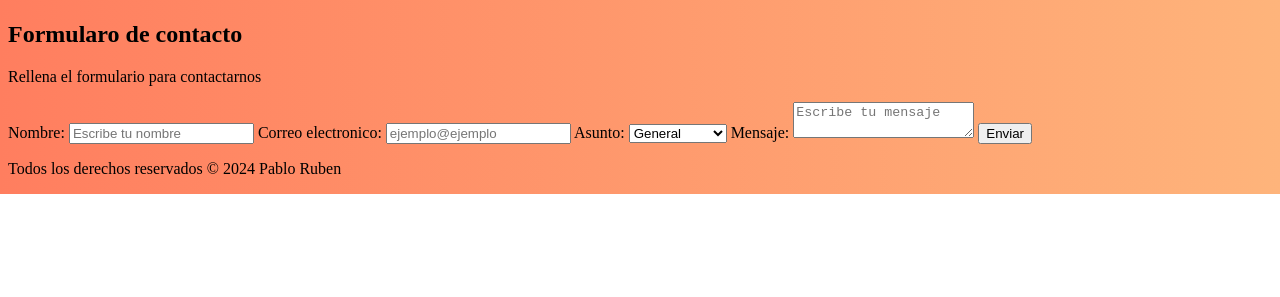
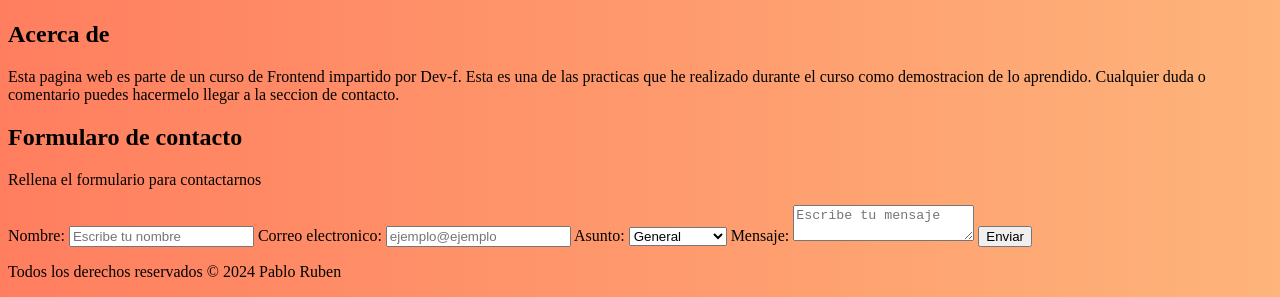
Before and after one commit to pxbloruben/practica-final1, a plain HTML site: page index.html in a window 1280 px wide. Shown: the part 4565-4862 px from the top of the page. Before the commit the page ends 4759 px from the top, so only its background shows below. Drawn offline with Linux system fonts and the light colour scheme.

Commit message:
agrego comentarios importantes dentro del codigo

```diff
--- a/index.html
+++ b/index.html
@@ -2,6 +2,7 @@
 <html lang="en">
 
 <head>
+    <!-- Uso de meta datos dentro de mi pagina web -->
     <meta charset="UTF-8">
     <meta name="viewport" content="width=device-width, initial-scale=1.0">
     <meta name="author" content="Pablo Ruben ">
@@ -13,7 +14,7 @@
     <link rel="icon" href="./assets/alien.png" type="image/x-icon">
 
     <title>Practica 1 de HTML</title>
-
+    <!-- Etiqueta para darle un color de fondo a la pagina -->
     <style>
         body {
           background: linear-gradient(to right, #ff7e5f, #feb47b); /* Gradiente de colores */
@@ -23,9 +24,11 @@
 </head>
 
 <body>
+    <!-- Encabezado de la pagina -->
     <header>
         <h1>Mi primera pagina web</h1>
         <nav>
+            <!-- Lista de navegacion en la pagina -->
             <ul>
                 <a href="#index"><samp class="material-icons"> home </samp> Inicio</a>
                 <a href="#Acerca"><samp class="material-icons"> info </samp> Acerca de</a>
@@ -34,6 +37,7 @@
         </nav>
     </header>
     <main>
+        <!-- Parte introductoria de mi página -->
         <section id="index">
             <h2> Bienvenido a mi blog personal</h2>
             <p> Aqui encontraras informacion sobre mi vida personal y profesional</p>
@@ -157,7 +161,7 @@
                 <figcaption>Fachada de mi secundaria</figcaption>
             </figure>
           </section>
-
+         <!-- Seccion de la preparatoria -->
           <section
          id="preparatoria">
             <h2>La preparatoria</h2>
@@ -176,19 +180,20 @@
           </section>
 
         </section>
-
+            <!-- Seccion "Mi vida actualmente" -->
         <section id="actualmente">
             <h2>Mi vida actualmente</h2>
             <p>Mi vida actualmente es un poco monotona, de mi trabajo a mi casa y de vez en cuando un viaje repentino de trabajo han hecho que mis actividades sean un poco aburridas
                 y poco interesantes, trato de mantenerme ocupado con actividades que me gusten y que me permitan disfrutar de mi vida como caminar, hacer un poco de ejercicio,
                 salir con mis amigos o cuidar mis plantas. En la siguiente lista les comparto alguno de mis antiguos hobbies favoritos.
             </p>
-
+            <!-- Seccion "Mis hobbies" -->
             <section id="hobbies">
                 <h3>Mis hobbies</h3>
                 <ol>
                     <li>Practicar parkour
                         <p>Durante 5 años practique parkour con mis amigos</p>
+                    <!-- Esta seccion de codigo es para insertar un video de facebook, la seccion de codigo la obtuve con ayuda de chatGPT -->
                         <div style="max-width: 500px; margin: auto;">
                             <iframe
                                 src="https://www.facebook.com/plugins/video.php?href=https%3A%2F%2Fwww.facebook.com%2FPK.pablo.kp%2Fvideos%2F1225153147616884&show_text=0&width=500"
@@ -233,7 +238,6 @@
                     </ul>
                     <li> Hacer animaciones en aftereffects</li>
                     <p>Durante unos meses me interesé mucho en la animacion en aftereffects y llegue a hacer algunos renders</p>
-
                          <iframe width="640" height="360"
                              src="https://www.youtube.com/embed/v7L6X_eeiE4"
                              width="500"
@@ -248,6 +252,15 @@
             </section>
         </section>
 
+        <sectionid id="Acerca">
+            <h2>Acerca de</h2>
+                <p>
+                    Esta pagina web es parte de un curso de Frontend impartido por Dev-f. Esta es una de las practicas que he realizado
+                    durante el curso como demostracion de lo aprendido.
+                    Cualquier duda o comentario puedes hacermelo llegar a la seccion de contacto.
+                </p>
+        </section>
+
 
 
 
@@ -257,8 +270,6 @@
             <p>Rellena el formulario para contactarnos</p>
             <!-- Formulario de contacto -->
             <form>
-                <!-- Laber es una etiqueda que nos sirve para asociar un elemento de entrada
-                 el atriburo for d -->
                 <label for="nombre">Nombre:</label>
                 <input type="text" id="nombre" placeholder="Escribe tu nombre" required>
 
```
